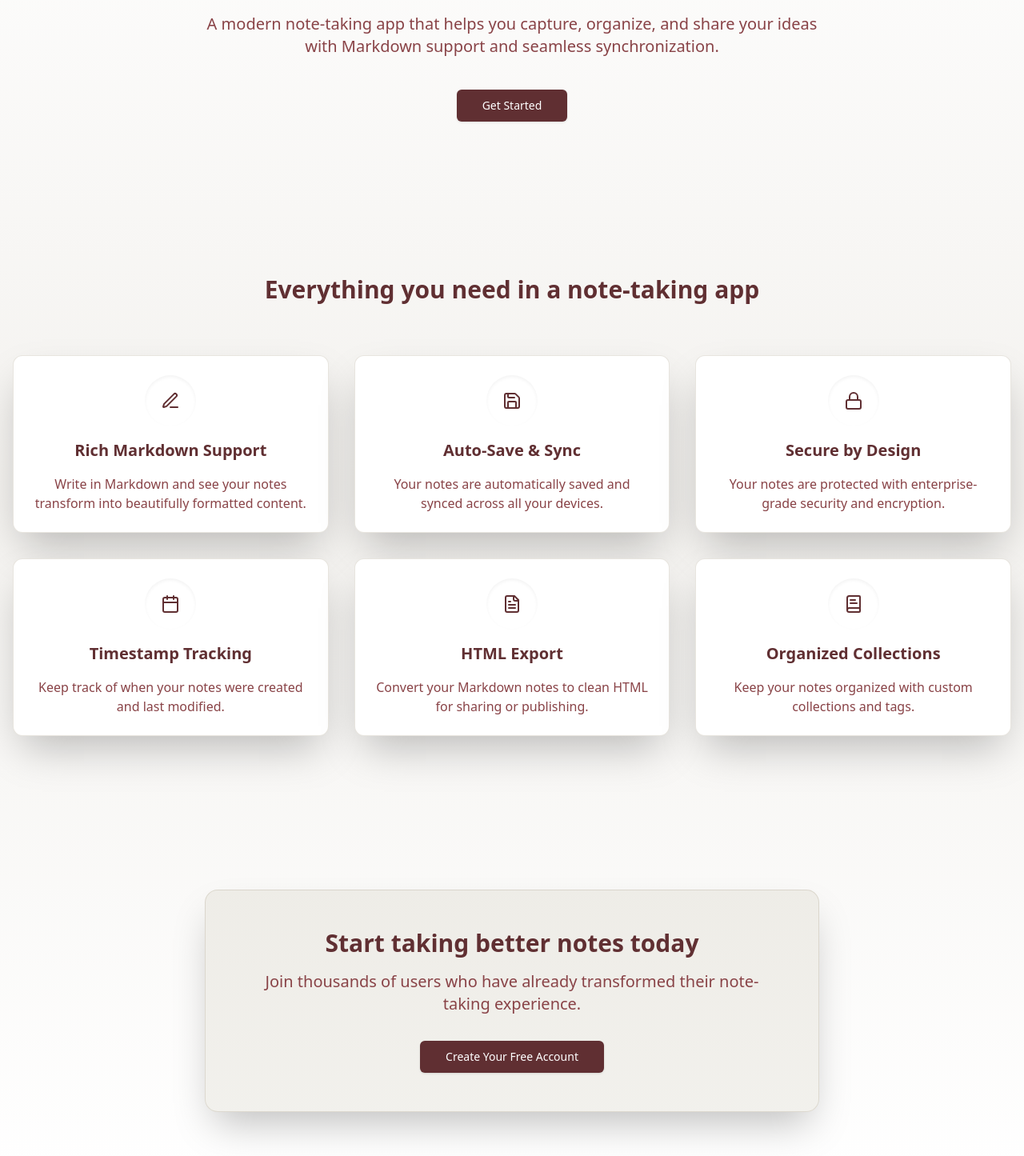
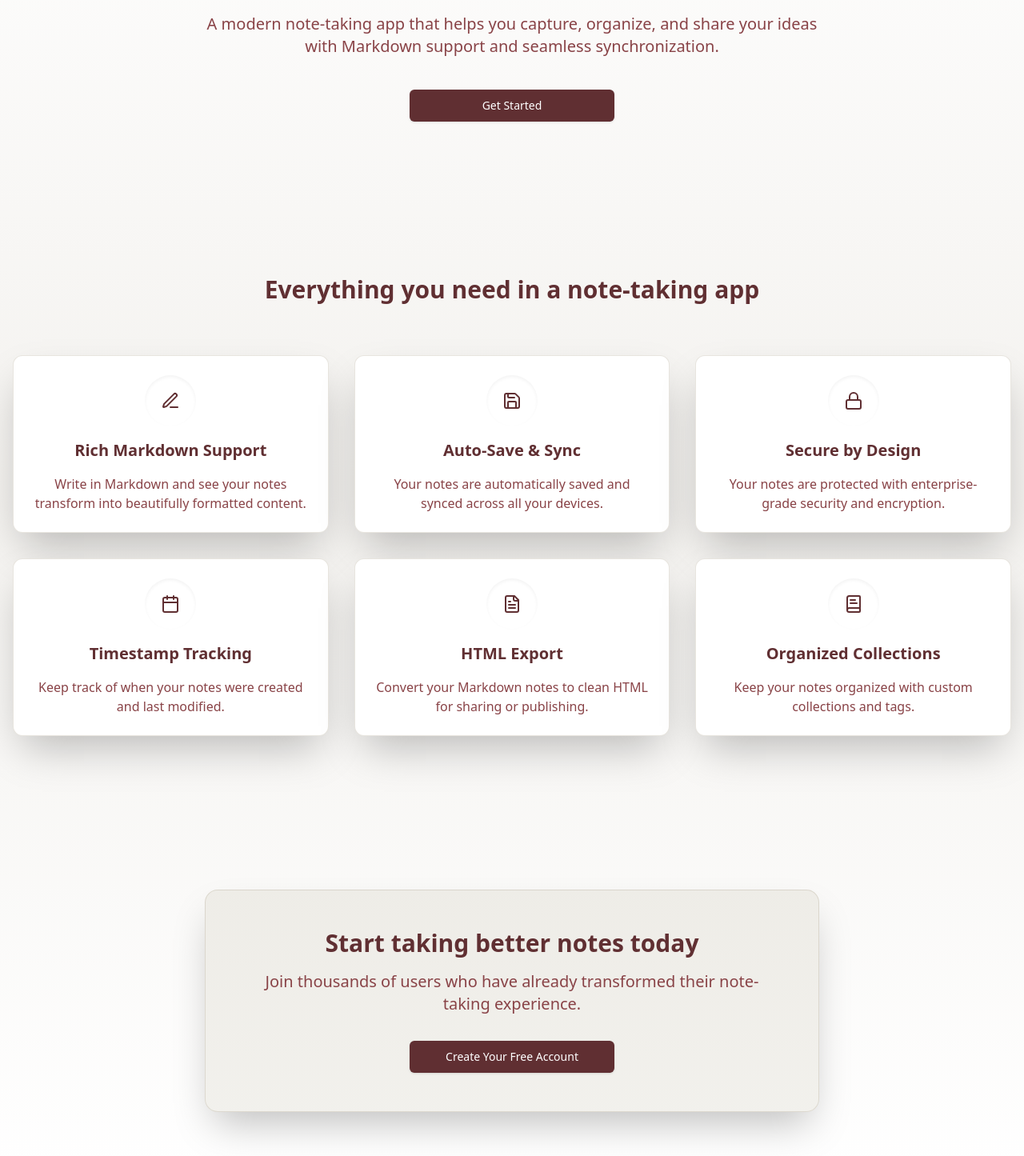
Before and after one commit to tonybnya/notabene, a React (Vite) app in the folder frontend/: page / in a window 1280 px wide. Shown: the part 345-1790 px from the top of the page at 80% size. Built offline with nearby package versions, Linux system fonts and the light colour scheme; no server answers.

Commit message:
fix: give both buttons a fixed width

```diff
--- a/frontend/src/components/LandingCTA.tsx
+++ b/frontend/src/components/LandingCTA.tsx
@@ -18,7 +18,7 @@ const LandingCTA = () => {
         <SignedOut>
           <Button
             size="lg"
-            className="px-8 bg-primary hover:bg-primary/90"
+            className="px-8 bg-primary hover:bg-primary/90 min-w-[16rem]"
             asChild
           >
             <Link to="/sign-up">Create Your Free Account</Link>
--- a/frontend/src/components/LandingHero.tsx
+++ b/frontend/src/components/LandingHero.tsx
@@ -28,7 +28,7 @@ const LandingHero = () => {
           <SignedOut>
             <Button
               size="lg"
-              className="px-8 bg-primary hover:bg-primary/90"
+              className="px-8 bg-primary hover:bg-primary/90 min-w-[16rem]"
               asChild
             >
               <Link to="/sign-up">Get Started</Link>
```
